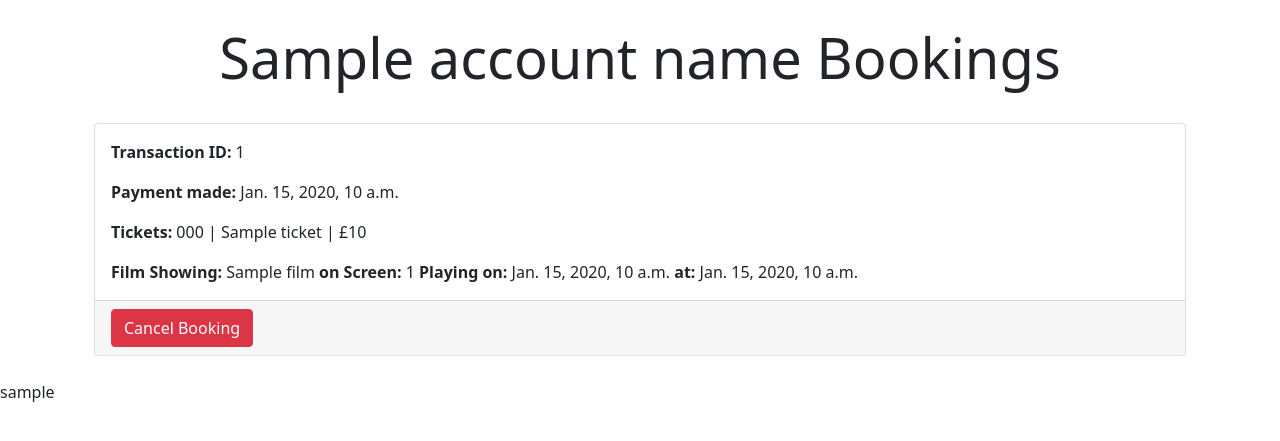
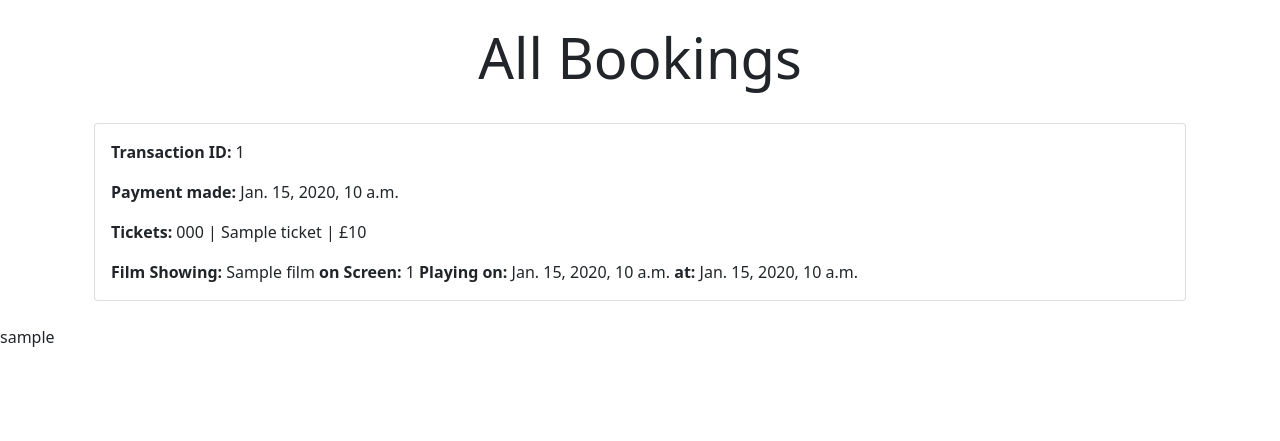
Before and after one commit to je-vargas/django--uwe--flix--es--13, a Django app: template project/templates/bookings/bookings_all.html in a window 1280 px wide. Shown: the part 56-497 px from the top of the page. Run offline with Django 4.2, Linux system fonts and the light colour scheme; the template is opened without the code that fills it: most values are stand-ins (such as "Sample title", 1, 10 or a date in 2020).

Commit message:
esd-40: approvl of booking cncelation complete -- needs a flag to remove from users and managers screen once complete

```diff
--- a/project/bookings/urls.py
+++ b/project/bookings/urls.py
@@ -2,9 +2,12 @@ from django.urls import path
 from .views import *
 
 urlpatterns = [
+    path('', getBookings, name='all-bookings'),
+    path('cancelled/', getCancelledBookings, name='all-cancelled-bookings'),
     path('student/<int:pk>', getStudentBookings, name='student-bookings'),
     path('club/<int:pk>', getClubBookings, name='club-bookings'),
     path('new/showing/<int:pk>', newBooking, name='new-booking'),
     path('<int:pk>/payment', payment, name='payment'),
     path('<int:pk>/cancel', cancelBooking, name='cancel-booking'),
+    path('<int:pk>cancelled/approve', approveBookingCancel, name='approve-booking-cancelled'),
 ]
--- a/project/templates/bookings/bookings_all.html
+++ b/project/templates/bookings/bookings_all.html
@@ -3,7 +3,11 @@
 
 {% block content %}
     <div class='container'>
-        <h1 class="display-4 text-center">{{account_name}} Bookings</h1>
+        {% if user|has_group:'club rep' %}
+            <h1 class="display-4 text-center">{{account_name}} Bookings</h1>
+        {% else %}
+            <h1 class="display-4 text-center">All Bookings</h1>
+        {% endif %}
         <br/>
         {% for transaction in transactions %}
             <div class="card">
@@ -27,9 +31,15 @@
                             <strong>Playing on:</strong> {{ transaction.booking.showing.date }} <strong>at:</strong> {{ transaction.booking.showing.time }}
                         </p>
                     </div>
-                    <div class="card-footer">
-                            <a href="{% url 'cancel-booking' transaction.booking.pk %}" class="btn btn-danger">Cancel Booking</a>
-                    </div>
+                    {% if user|has_group:'club rep' or user|has_group:'student'%}
+                        <div class="card-footer">
+                                <a href="{% url 'cancel-booking' transaction.booking.pk %}" class="btn btn-danger">Cancel Booking</a>
+                        </div>
+                    {% elif user|has_group:'cinema manager' or user|has_group:'staff'%}
+                        <div class="card-footer">
+                                <a href="{% url 'approve-booking-cancelled' transaction.booking.pk %}" class="btn btn-info">Approve Cancellation</a>
+                        </div>
+                    {% endif %}
             </div>
             <br/>
         {% endfor %}
--- a/project/templates/navbar.html
+++ b/project/templates/navbar.html
@@ -66,6 +66,16 @@
                 </ul>
               </li>
             {% endif %}
+             <li class="nav-item dropdown">
+              <a class="nav-link dropdown-toggle" href="#" id="navbarDropdown" role="button" data-bs-toggle="dropdown" aria-expanded="false">
+                Bookings
+              </a>
+              <ul class="dropdown-menu" aria-labelledby="navbarDropdown">
+                <li><a class="dropdown-item" href="{% url 'all-bookings' %}">All Bookings</a></li>
+                <li><a class="dropdown-item" href="{% url 'all-cancelled-bookings' %}">Cancelled Bookings</a></li>
+              </ul>
+            </li>
+
 
           {% elif user|has_group:'accounts manager'%}
 
```
Also changed, not shown: project/bookings/views.py (+33 -0 lines).
